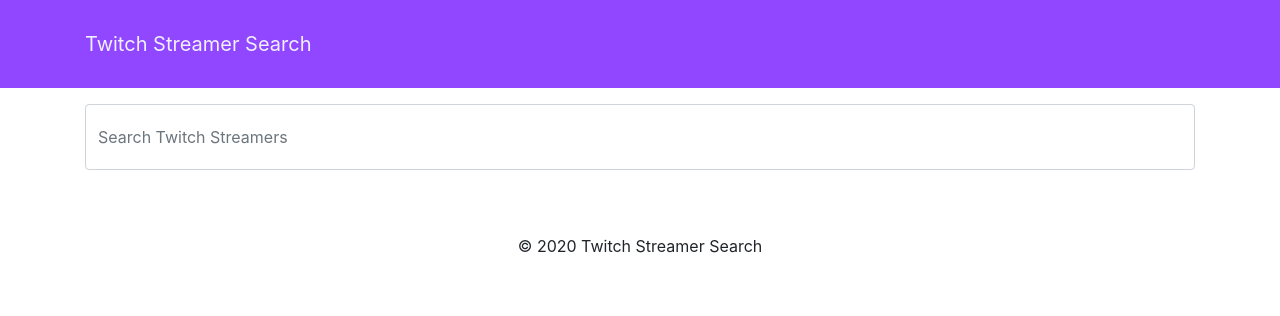
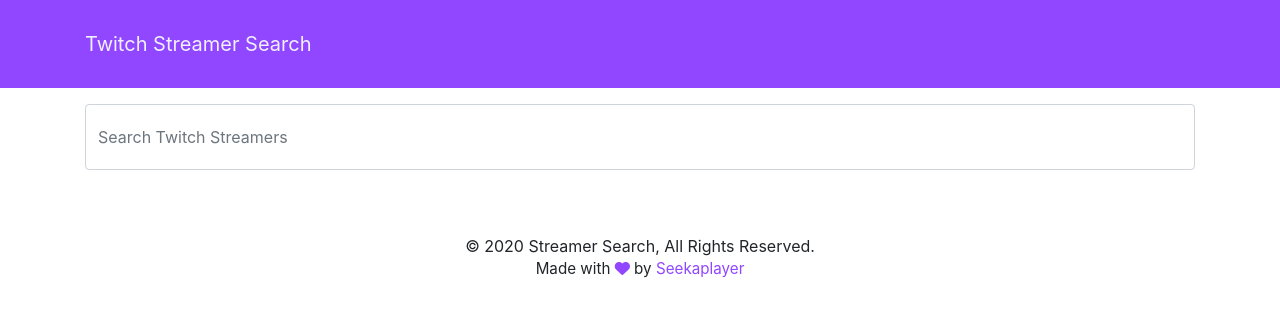
Before and after one commit to seekaplayer/Twitch-Streamer-Search-2, a React (Create React App) app: page / in a window 1280 px wide. Shown: the top 316 px of the page. Built offline with nearby package versions, Linux system fonts and the light colour scheme.

Commit message:
fixed the error message when you clear out the input

```diff
--- a/public/index.html
+++ b/public/index.html
@@ -24,7 +24,7 @@
       work correctly both with client-side routing and a non-root public URL.
       Learn how to configure a non-root public URL by running `npm run build`.
     -->
-    <title>React App</title>
+    <title>Twitch Streamer Search</title>
     <link
       rel="stylesheet"
       href="https://stackpath.bootstrapcdn.com/bootstrap/4.4.1/css/bootstrap.min.css"
@@ -61,4 +61,8 @@
     integrity="sha384-wfSDF2E50Y2D1uUdj0O3uMBJnjuUD4Ih7YwaYd1iqfktj0Uod8GCExl3Og8ifwB6"
     crossorigin="anonymous"
   ></script>
+  <script
+    src="https://kit.fontawesome.com/c7a16dd5ef.js"
+    crossorigin="anonymous"
+  ></script>
 </html>
--- a/src/components/search/SearchResults.js
+++ b/src/components/search/SearchResults.js
@@ -13,7 +13,6 @@
       const userData = await TwitchUserSearch(user);
       if (userData) {
         setResults(userData);
-
         Alert("");
         if (userData.channels.length === 0) {
           Alert("Sorry, that user doesn't exist. Please try again!");
@@ -21,6 +20,7 @@
       }
     } else {
       setResults("");
+      Alert("");
     }
   };
   useEffect(() => {
--- a/src/components/templates/Footer.js
+++ b/src/components/templates/Footer.js
@@ -6,7 +6,14 @@
       <div className="container">
         <div className="row">
           <div className="col">
-            &copy; {new Date().getFullYear()} Twitch Streamer Search{" "}
+            &copy; {new Date().getFullYear()} Streamer Search, All Rights
+            Reserved.
+            <div className="createdBy">
+              Made with <i className="fas fa-heart twitchColor"></i> by{" "}
+              <a href="https://seekaplayer.com" target="_blank">
+                Seekaplayer
+              </a>
+            </div>
           </div>
         </div>
       </div>
--- a/src/index.css
+++ b/src/index.css
@@ -1,6 +1,11 @@
-/**
-  Overide Bootstrap CSS
-**/
+a {
+  text-decoration: none;
+  color: #9146ff;
+}
+a:hover {
+  text-decoration: none;
+  color: #7313ff;
+}
 .navbar {
   padding: 1.5rem 1rem;
 }
@@ -42,3 +47,12 @@
   width: 100%;
   height: 100%;
 }
+.twitchColor {
+  color: #9146ff;
+}
+.twitchColor:hover {
+  color: #7313ff;
+}
+.createdBy {
+  font-size: 0.95em;
+}
```
